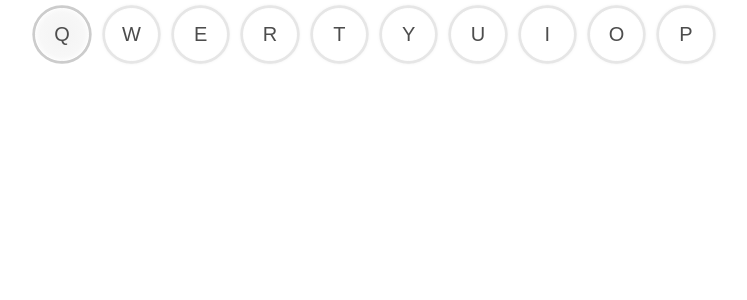
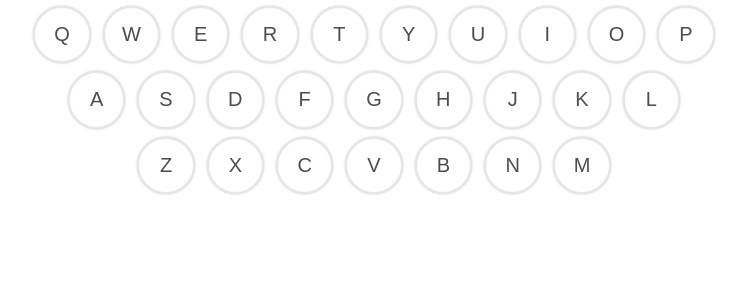
Before and after one commit to takuaki/vscode-extension-keyboard, a React app: page / in a window 1280 px wide. Shown: the top 300 px of the page, without its empty margins (266-1013 px from the left). Built offline with nearby package versions, Linux system fonts and the light colour scheme.

Commit message:
catch typing event

```diff
--- a/extension.js
+++ b/extension.js
@@ -36,7 +36,7 @@ function getWebviewContent(context, webview) {
   );
 
   const scriptUri = webview.asWebviewUri(scriptPathOnDist);
-  vscode.window.showInformationMessage(scriptUri.toString());
+
   const nonce = getNonce();
 
   return `<!DOCTYPE html>
--- a/src/components/Board.tsx
+++ b/src/components/Board.tsx
@@ -1,25 +1,59 @@
-import React from "react";
+import React, { useEffect, useState } from "react";
 import { Button } from "./Button";
 
 const Board = () => {
-  const onPressKey = [];
+  const [pressKeys, setPressKeys] = useState<string[]>([]);
+  const setKeys = ({ shiftKey, altKey, ctrlKey, key }: KeyboardEvent) => {
+    const keys = [];
+    if (/^[a-z]$/.test(key)) keys.push(key);
+    if (shiftKey) keys.push("shift");
+    if (altKey) keys.push("alt");
+    if (ctrlKey) keys.push("ctrl");
+    setPressKeys(keys);
+  };
+
+  useEffect(() => {
+    window.document.addEventListener("keydown", setKeys);
+    return () => {
+      window.document.removeEventListener("keydown", setKeys);
+    };
+  });
+
+  const keys = [
+    ["q", "w", "e", "r", "t", "y", "u", "i", "o", "p"],
+    ["a", "s", "d", "f", "g", "h", "j", "k", "l"],
+    ["z", "x", "c", "v", "b", "n", "m"],
+  ];
 
   return (
     <div className="board">
       <div className="board board__line">
-        <Button character="q" press></Button>
-        <Button character="w"></Button>
-        <Button character="e"></Button>
-        <Button character="r"></Button>
-        <Button character="t"></Button>
-        <Button character="y"></Button>
-        <Button character="u"></Button>
-        <Button character="i"></Button>
-        <Button character="o"></Button>
-        <Button character="p"></Button>
+        {keys[0].map((key) => (
+          <Button
+            character={key}
+            press={pressKeys.includes(key)}
+            key={key}
+          ></Button>
+        ))}
       </div>
-      <div className="board__line"></div>
-      <div className="board__line"></div>
+      <div className="board__line">
+        {keys[1].map((key) => (
+          <Button
+            character={key}
+            press={pressKeys.includes(key)}
+            key={key}
+          ></Button>
+        ))}
+      </div>
+      <div className="board__line">
+        {keys[2].map((key) => (
+          <Button
+            character={key}
+            press={pressKeys.includes(key)}
+            key={key}
+          ></Button>
+        ))}
+      </div>
     </div>
   );
 };
--- a/src/styles/board.sass
+++ b/src/styles/board.sass
@@ -7,3 +7,6 @@
 		align-items: center
 		justify-content: center
 		gap: 1.0em
+		//margin
+		&+&
+			margin-top: .75rem
--- a/src/styles/button.sass
+++ b/src/styles/button.sass
@@ -13,7 +13,9 @@
 	border: 1px white solid
 	border-radius: 50%
 	box-shadow: 0 0 0 $shadow-radius hsla(0deg,0%, 90%, 1), 0 0 .25em $shadow-radius hsl(0deg,0%,95%)
-
+	//dont focus
+	&:focus
+		outline: none
 	//box-shadow: 1px solid black
 	//box-shadow: 4.1px 8.2px 8.2px hsl(0deg 0% 0% / 0.37)
 	//active
--- a/webpack.config.js
+++ b/webpack.config.js
@@ -9,7 +9,7 @@ module.exports = {
     filename: "main.js",
   },
   resolve: {
-    extensions: [".ts", ".tsx",".js"],
+    extensions: [".ts", ".tsx", ".js"],
   },
   module: {
     rules: [
@@ -29,4 +29,8 @@ module.exports = {
     ],
   },
   plugins: [new HtmlWebpackPlugin({ template: "./index.html" })],
+  watch: true,
+  watchOptions: {
+    ignored: /node_modules/,
+  },
 };
```
